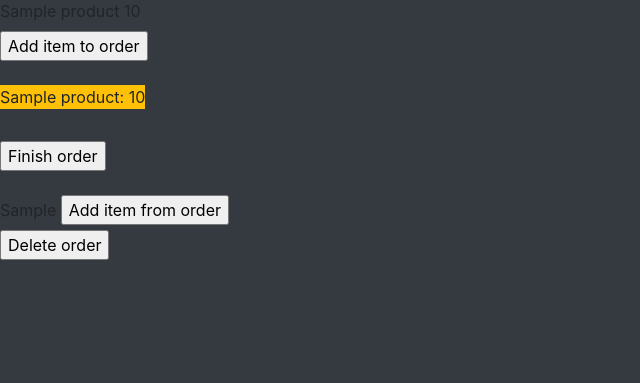
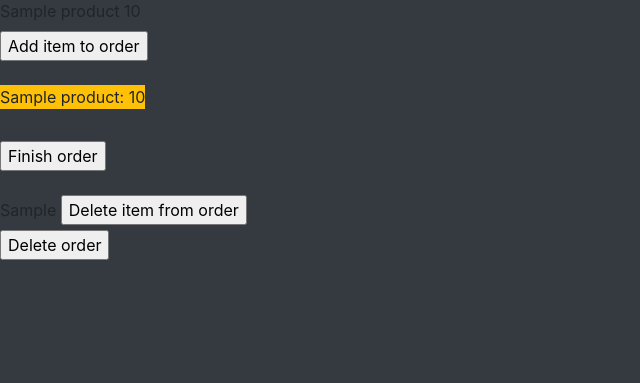
Before and after one commit to Tasari/Shop_ordering_system, a Django app: template ordersys/templates/ordersys/create_order.html in a window 1280 px wide. Shown: the part 57-440 px from the top of the page, without its empty margins (0-640 px from the left). Run offline with Django 3.2, Linux system fonts and the light colour scheme; the template is opened without the code that fills it: most values are stand-ins (such as "Sample title", 1, 10 or a date in 2020); some libraries are stand-ins or nearby versions.

Commit message:
Mispell fix

```diff
--- a/ordersys/templates/ordersys/create_order.html
+++ b/ordersys/templates/ordersys/create_order.html
@@ -21,7 +21,7 @@
         <label>
             {{item_amount.to_delete}}
         </label>
-        <input type="submit" name="Delete Item" value="Add item from order">
+        <input type="submit" name="Delete Item" value="Delete item from order">
     <br>
     <input type="submit" name="Delete" value="Delete order">
 </form>
```
